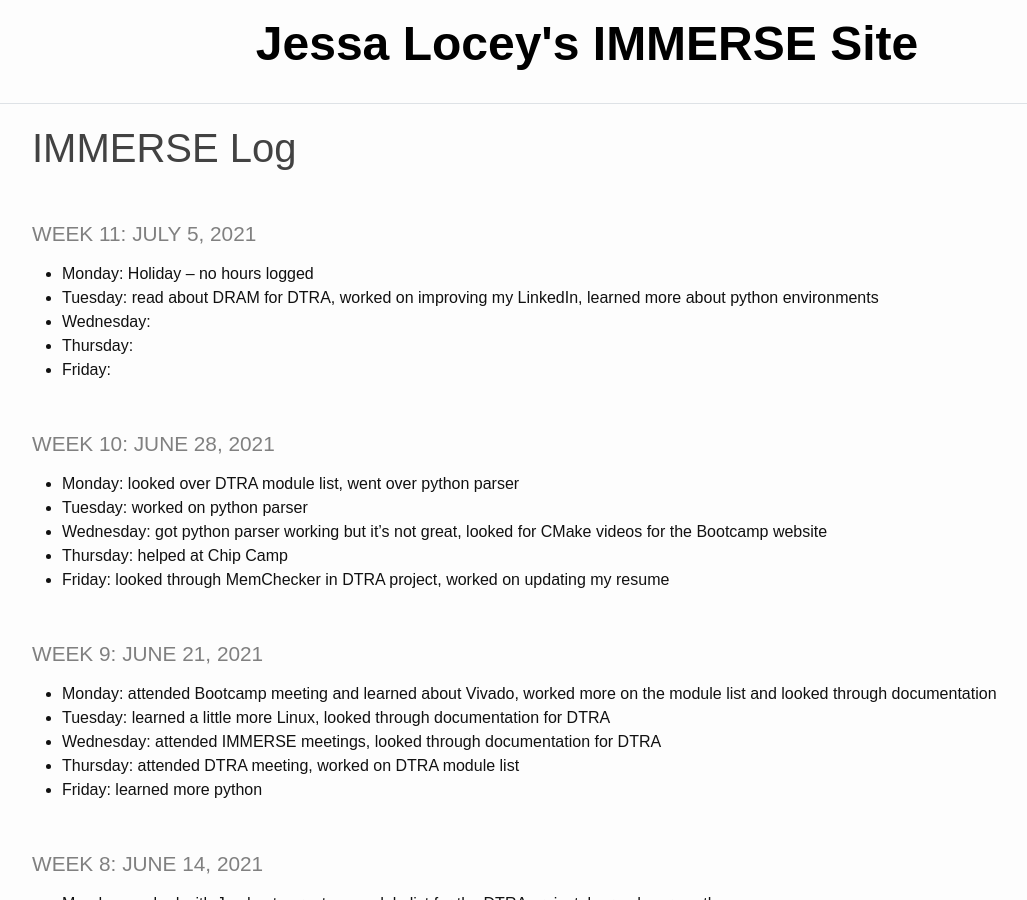
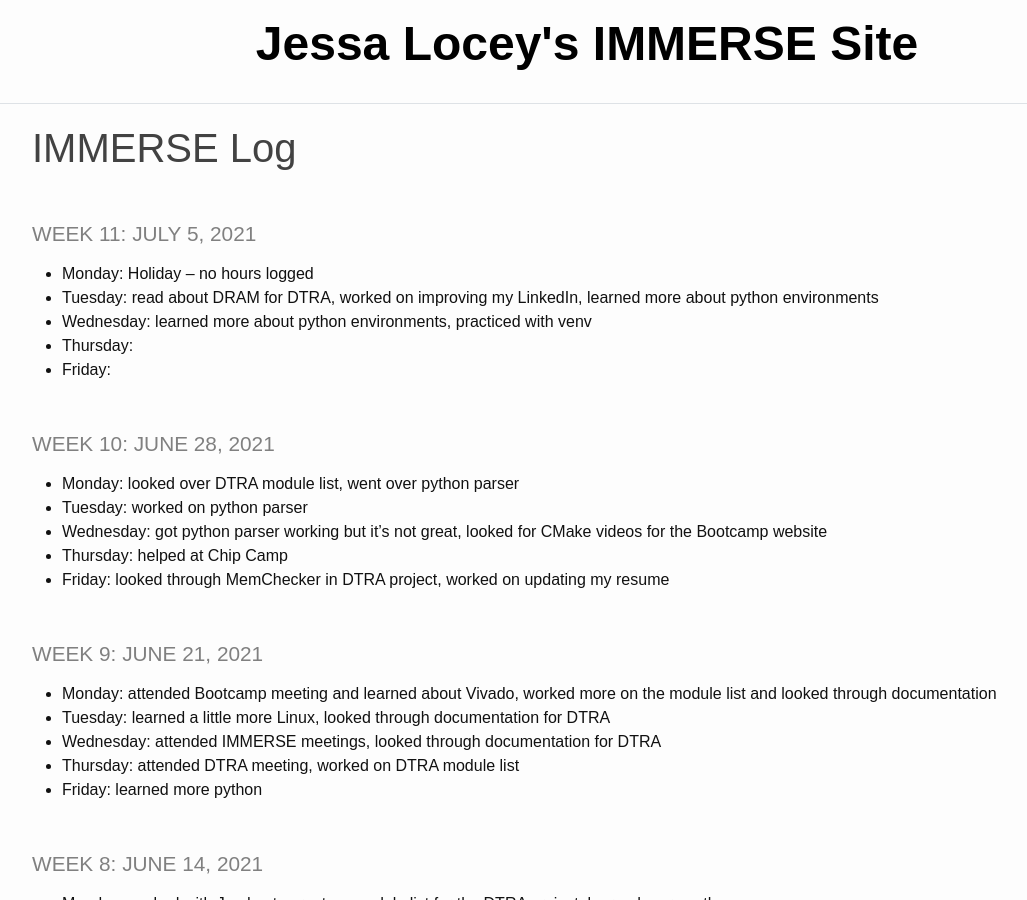
Before and after one commit to jessalocey/jessalocey.github.io, a Jekyll site: the page built from _pages/log.md, in a window 1280 px wide and 900 px high. Shown: the whole window, without its empty margins (53-1080 px from the left). Built offline with Jekyll 4.4.1, drawn with Linux system fonts in a browser that asks for light colours.

Commit message:
log update Wednesday

```diff
--- a/_pages/log.md
+++ b/_pages/log.md
@@ -6,7 +6,7 @@ title: IMMERSE Log
 ### Week 11: July 5, 2021
 * **Monday:** Holiday -- no hours logged
 * **Tuesday:** read about DRAM for DTRA, worked on improving my LinkedIn, learned more about python environments
-* **Wednesday:**
+* **Wednesday:** learned more about python environments, practiced with venv
 * **Thursday:**
 * **Friday:**
 
```
